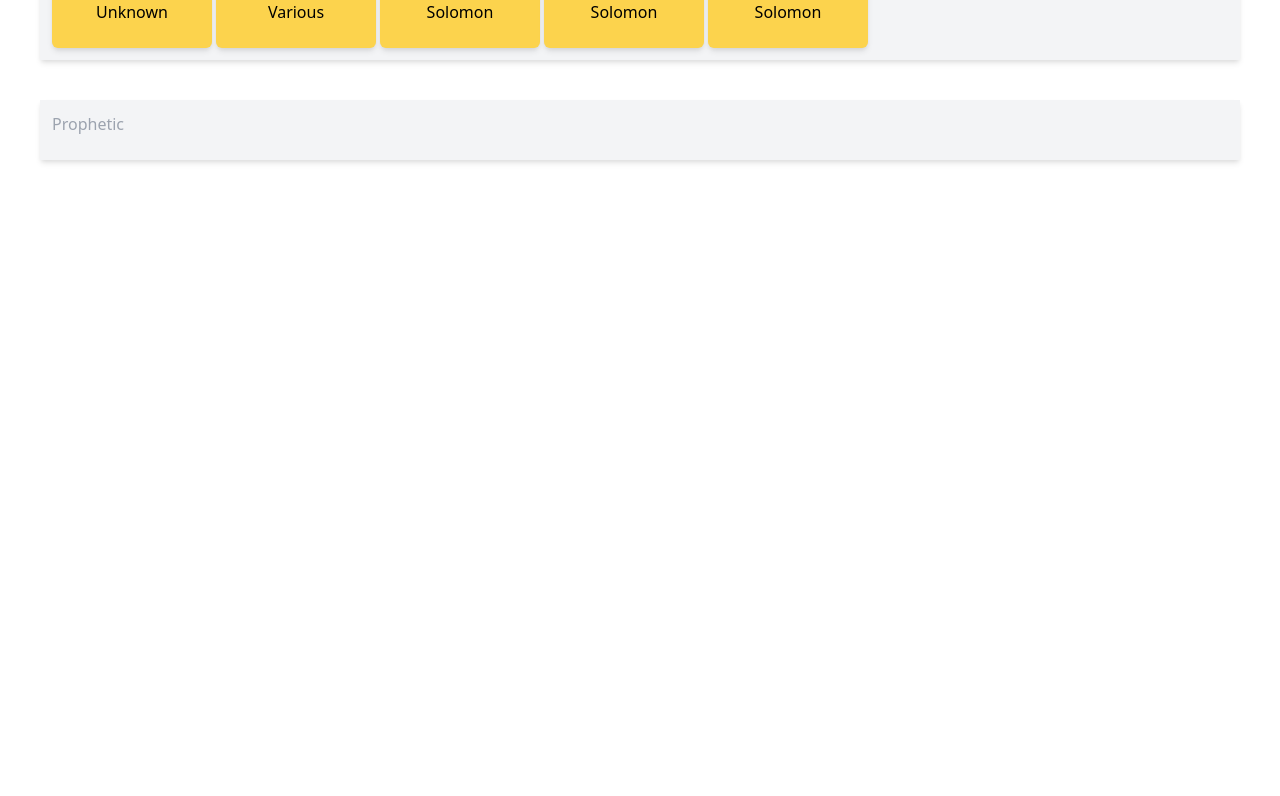
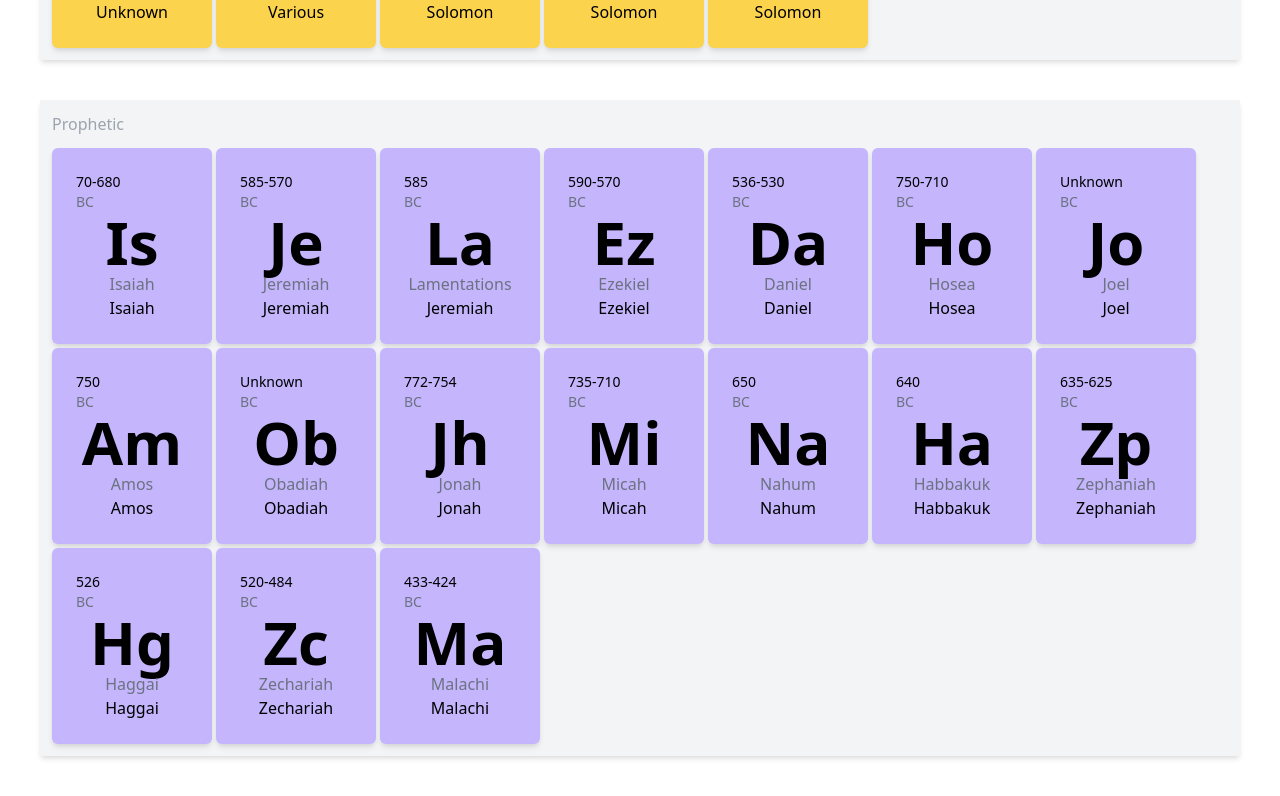
Before and after one commit to robkreisel/the-bible, a React (Create React App) app: page / in a window 1280 px wide. Shown: the part 932-1728 px from the top of the page. Before the commit the page ends 1132 px from the top, so only its background shows below. Built offline with nearby package versions, Linux system fonts and the light colour scheme.

Commit message:
Prophecy books

```diff
--- a/src/App.js
+++ b/src/App.js
@@ -2,8 +2,10 @@ import React from 'react';
 import './App.css';
 import HistoryBook from './components/HistoryBook';
 import WritingsBook from './components/WritingsBook';
-import history from './data/otHistorical';
+import ProphecyBook from './components/ProphecyBook';
+import history from './data/otHistory';
 import writings from './data/otWritings';
+import prophecy from './data/otProphecy';
 
 function App() {
   return (
@@ -26,6 +28,11 @@ function App() {
     </div>
     <div className="m-3 p-3 sm:m-10 bg-gray-100 shadow-md overflow-hidden">
       <div className="mb-3 text-gray-400">Prophetic</div>
+      <div className="flex flex-wrap gap-1">
+        {prophecy.map((book) => (
+          <ProphecyBook book={book} key={prophecy.symbol} />
+        ))}
+      </div>
     </div>
   </div>
   );
--- /dev/null
+++ b/src/components/ProphecyBook.jsx
@@ -0,0 +1,10 @@
+import React from "react";
+import BookDetails from "./BookDetails";
+
+export default function ProphecyBook({ book }) {
+    return (
+        <div class="p-2 sm:p-6 bg-purple-300 hover:bg-purple-400 rounded-md shadow-md w-10 sm:w-40">
+          <BookDetails book={book} key={book.symbol} />
+        </div>
+    );
+}
--- /dev/null
+++ b/src/data/otProphecy.js
@@ -0,0 +1,121 @@
+export default [
+{
+    name: "Isaiah",
+    symbol: "Is",
+    year: "70-680",
+    era: "BC",
+    author: "Isaiah"
+},
+{
+    name: "Jeremiah",
+    symbol: "Je",
+    year: "585-570",
+    era: "BC",
+    author: "Jeremiah"
+},
+{
+    name: "Lamentations",
+    symbol: "La",
+    year: "585",
+    era: "BC",
+    author: "Jeremiah"
+},
+{
+    name: "Ezekiel",
+    symbol: "Ez",
+    year: "590-570",
+    era: "BC",
+    author: "Ezekiel"
+},
+{
+    name: "Daniel",
+    symbol: "Da",
+    year: "536-530",
+    era: "BC",
+    author: "Daniel"
+},
+{
+    name: "Hosea",
+    symbol: "Ho",
+    year: "750-710",
+    era: "BC",
+    author: "Hosea"
+},
+{
+    name: "Joel",
+    symbol: "Jo",
+    year: "Unknown",
+    era: "BC",
+    author: "Joel"
+},
+{
+    name: "Amos",
+    symbol: "Am",
+    year: "750",
+    era: "BC",
+    author: "Amos"
+},
+{
+    name: "Obadiah",
+    symbol: "Ob",
+    year: "Unknown",
+    era: "BC",
+    author: "Obadiah"
+},
+{
+    name: "Jonah",
+    symbol: "Jh",
+    year: "772-754",
+    era: "BC",
+    author: "Jonah"
+},
+{
+    name: "Micah",
+    symbol: "Mi",
+    year: "735-710",
+    era: "BC",
+    author: "Micah"
+},
+{
+    name: "Nahum",
+    symbol: "Na",
+    year: "650",
+    era: "BC",
+    author: "Nahum"
+},
+{
+    name: "Habbakuk",
+    symbol: "Ha",
+    year: "640",
+    era: "BC",
+    author: "Habbakuk"
+},
+{
+    name: "Zephaniah",
+    symbol: "Zp",
+    year: "635-625",
+    era: "BC",
+    author: "Zephaniah"
+},
+{
+    name: "Haggai",
+    symbol: "Hg",
+    year: "526",
+    era: "BC",
+    author: "Haggai"
+},
+{
+    name: "Zechariah",
+    symbol: "Zc",
+    year: "520-484",
+    era: "BC",
+    author: "Zechariah"
+},
+{
+    name: "Malachi",
+    symbol: "Ma",
+    year: "433-424",
+    era: "BC",
+    author: "Malachi"
+}
+];
```
Also changed, not shown: src/data/otHistory.js (renamed from src/data/otHistorical.js).
